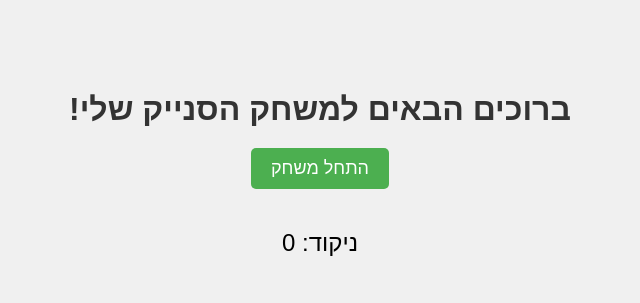
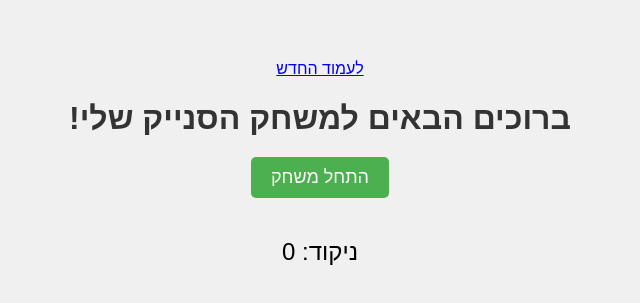
Before and after one commit to sdhdavid/FirstSite, a plain HTML site: page index.html in a window 1280 px wide. Shown: the part 237-540 px from the top of the page, without its empty margins (320-960 px from the left). Drawn offline with Linux system fonts and the light colour scheme.

Commit message:
Update index.html

```diff
--- a/index.html
+++ b/index.html
@@ -45,6 +45,9 @@
     </style>
 </head>
 <body>
+    <a href="newpage.html" class="button">לעמוד החדש</a>
+
+
     <h1>ברוכים הבאים למשחק הסנייק שלי!</h1>
     <button id="startButton">התחל משחק</button>
     <canvas id="gameCanvas" width="400" height="400"></canvas>
```
